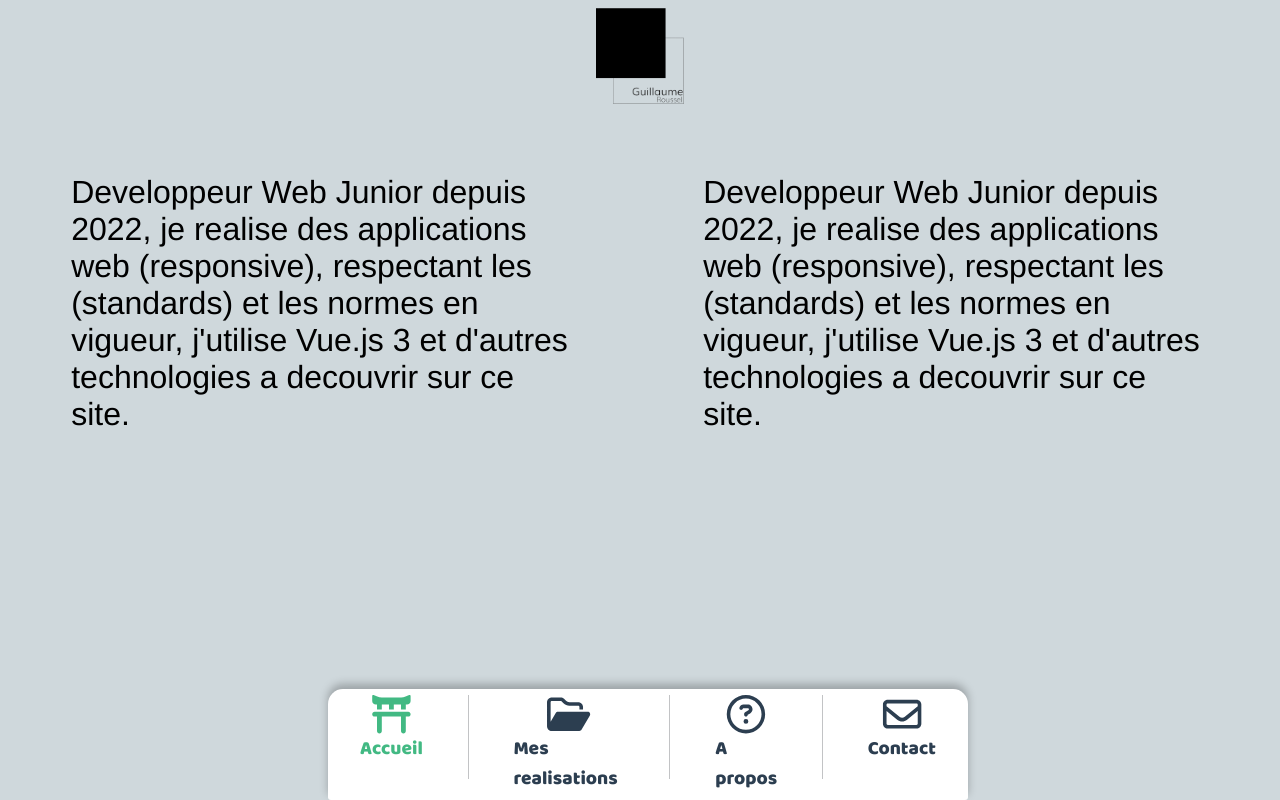
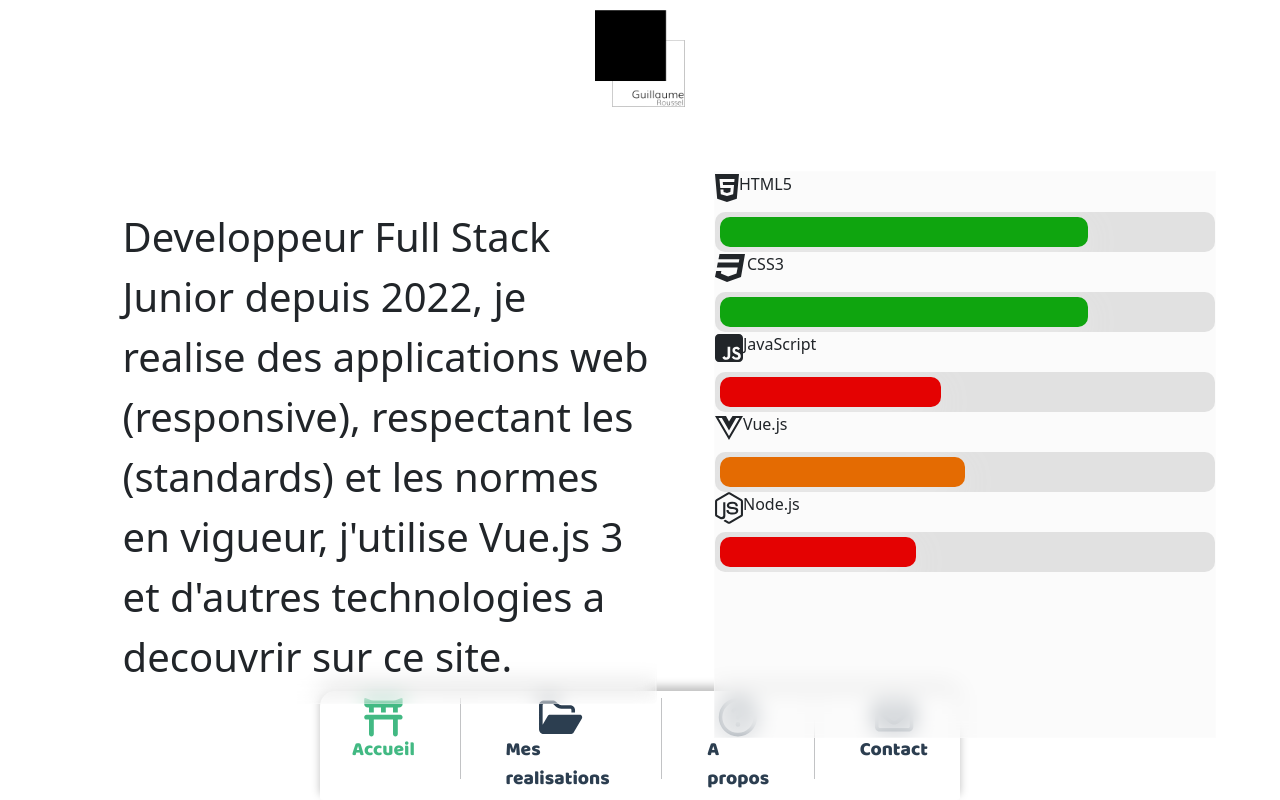
Before and after one commit to SmashGeek/guillaumeroussel, a Vue app: page /#/ in a window 1280 px wide. Built offline with nearby package versions, Linux system fonts and the light colour scheme.

Commit message:
first version homepage

```diff
--- a/package.json
+++ b/package.json
@@ -9,9 +9,12 @@
   },
   "dependencies": {
     "@fortawesome/fontawesome-svg-core": "^6.1.1",
+    "@fortawesome/free-brands-svg-icons": "^6.1.1",
     "@fortawesome/free-regular-svg-icons": "^6.1.1",
     "@fortawesome/free-solid-svg-icons": "^6.1.1",
     "@fortawesome/vue-fontawesome": "^3.0.0-5",
+    "@popperjs/core": "^2.11.5",
+    "autoprefixer": "10.4.5",
     "bootstrap": "^5.1.3",
     "core-js": "^3.8.3",
     "vue": "^3.2.13",
--- a/public/index.html
+++ b/public/index.html
@@ -7,7 +7,7 @@
     <link rel="icon" href="<%= BASE_URL %>favicon.ico">
     <title><%= htmlWebpackPlugin.options.title %></title>
   </head>
-  <body>
+  <body class="color">
     <noscript>
       <strong>We're sorry but <%= htmlWebpackPlugin.options.title %> doesn't work properly without JavaScript enabled. Please enable it to continue.</strong>
     </noscript>
--- a/src/App.vue
+++ b/src/App.vue
@@ -14,11 +14,8 @@ export default {
 </script>
 
 
-<style>
-#app {
+<style lang="scss">
+/*#app {
   font-family: Helvetica, Arial, sans-serif;
-}
-body {
-  background-color: #CFD8DC;
-}
+}*/
 </style>
--- a/src/components/HomeLeftSide.vue
+++ b/src/components/HomeLeftSide.vue
@@ -1,6 +1,6 @@
 <template>
 <div class="left-side">
-    <p>Developpeur Web Junior depuis 2022, je realise des applications web (responsive), respectant les (standards) et les normes en vigueur,
+    <p>Developpeur Full Stack Junior depuis 2022, je realise des applications web (responsive), respectant les (standards) et les normes en vigueur,
     j'utilise Vue.js 3 et d'autres technologies a decouvrir sur ce site.</p>
 </div>
 
@@ -18,7 +18,11 @@ export default {
 .left-side {
     width: 50%;
     margin: 3% 5% 3% 5%;
-    font-size: 2em;
+    font-size: 2.5em;
+    background: rgba(255,255,255,0.05);
+    backdrop-filter: blur(10px);
+    border: 1px solid rgba(255,255,255,0.25);
+    border-radius: 5px;
 }
 
 </style>
--- a/src/components/HomeRightSide.vue
+++ b/src/components/HomeRightSide.vue
@@ -1,9 +1,36 @@
 <template>
-<div class="left-side">
-    <p>Developpeur Web Junior depuis 2022, je realise des applications web (responsive), respectant les (standards) et les normes en vigueur,
-    j'utilise Vue.js 3 et d'autres technologies a decouvrir sur ce site.</p>
+<div class="progress-container">
+	<div class="progress-content">
+		<div class="progress-title"><font-awesome-icon :icon="['fab', 'html5']" size="2x"/><p>HTML5</p></div>
+		<div class="progress">
+			<div class="progress-value-html"></div>
+		</div>
+	</div>
+	<div class="progress-content">
+		<div class="progress-title"><font-awesome-icon :icon="['fab', 'css3']" size="2x"/><p>CSS3</p></div>
+		<div class="progress">
+			<div class="progress-value-css"></div>
+		</div>
+	</div>
+	<div class="progress-content">
+		<div class="progress-title"><font-awesome-icon :icon="['fab', 'js-square']" size="2x"/><p>JavaScript</p></div>
+		<div class="progress">
+			<div class="progress-value-js"></div>
+		</div>
+	</div>
+	<div class="progress-content">
+		<div class="progress-title"><font-awesome-icon :icon="['fab', 'vuejs']" size="2x"/><p>Vue.js</p></div>
+		<div class="progress">
+			<div class="progress-value-vue"></div>
+		</div>
+	</div>
+	<div class="progress-content">
+		<div class="progress-title"><font-awesome-icon :icon="['fab', 'node-js']" size="2x"/><p>Node.js</p></div>
+		<div class="progress">
+			<div class="progress-value-node"></div>
+		</div>
+	</div>
 </div>
-
 </template>
 
 <script>
@@ -15,10 +42,85 @@ export default {
 </script>
 
 <style scoped>
-.left-side {
-    width: 50%;
-    margin: 3% 5% 3% 5%;
-    font-size: 2em;
+
+.progress-container {
+	background: rgba(248, 248, 248, 0.5);
+	backdrop-filter: blur(10px);
+	border: 1px solid rgba(255,255,255,0.25);
+}
+.progress-title {
+	display: flex;
+}
+.progress {
+	background: rgba(2, 2, 2, 0.1);
+	justify-content: flex-start;
+	border-radius: 10px;
+	align-items: center;
+	position: relative;
+	padding: 0 5px;
+	display: flex;
+	height: 40px;
+	width: 500px;
 }
 
+.progress-value-html {
+	animation: load-html 3s normal forwards;
+	box-shadow: 0 10px 40px -10px #fff;
+	border-radius: 10px;
+	background: #0fa50f;
+	height: 30px;
+	width: 0;
+	}
+.progress-value-css {
+	animation: load-css 3s normal forwards;
+	box-shadow: 0 10px 40px -10px #fff;
+	border-radius: 10px;
+	background: #0fa50f;
+	height: 30px;
+	width: 0;
+	}
+	.progress-value-js {
+	animation: load-js 3s normal forwards;
+	box-shadow: 0 10px 40px -10px #fff;
+	border-radius: 10px;
+	background: #e40202;
+	height: 30px;
+	width: 0;
+	}
+	.progress-value-vue {
+	animation: load-vue 3s normal forwards;
+	box-shadow: 0 10px 40px -10px #fff;
+	border-radius: 10px;
+	background: #e46b02;
+	height: 30px;
+	width: 0;
+	}
+	.progress-value-node {
+	animation: load-node 3s normal forwards;
+	box-shadow: 0 10px 40px -10px #fff;
+	border-radius: 10px;
+	background: #e40202;
+	height: 30px;
+	width: 0;
+	}
+@keyframes load-html {
+	0% { width: 0; }
+	100% { width: 75%; }
+}
+@keyframes load-css {
+	0% { width: 0; }
+	100% { width: 75%; }
+}
+@keyframes load-js {
+	0% { width: 0; }
+	100% { width: 45%; }
+}
+@keyframes load-vue {
+	0% { width: 0; }
+	100% { width: 50%; }
+}
+@keyframes load-node {
+	0% { width: 0; }
+	100% { width: 40%; }
+}
 </style>
--- a/src/components/Navbar.vue
+++ b/src/components/Navbar.vue
@@ -3,11 +3,11 @@
         <div class="item-container">
         <div class="item-navbar">
             <router-link to="/" class="icon-navbar"><font-awesome-icon :icon="['fas', 'torii-gate']" size="2x"/>Accueil</router-link>
-            <span class="item-separation"></span>
+            <div class="item-separation"></div>
             <a href="#" class="icon-navbar"><font-awesome-icon :icon="['far', 'folder-open']" size="2x" />Mes realisations</a>
-            <span class="item-separation"></span>
+            <div class="item-separation"></div>
             <router-link to="/about" class="icon-navbar"><font-awesome-icon :icon="['far', 'circle-question']" size="2x"/>A propos</router-link>
-            <span class="item-separation"></span>
+            <div class="item-separation"></div>
             <a href="#" class="icon-navbar"><font-awesome-icon :icon="['far', 'envelope']" size="2x" />Contact</a>
         </div>
         </div>
--- a/src/main.js
+++ b/src/main.js
@@ -1,6 +1,8 @@
 import { createApp } from 'vue'
 import App from './App.vue'
 import router from './router'
+import "bootstrap/dist/css/bootstrap.min.css";
+import "bootstrap";
 
 /* import the fontawesome core */
 import { library } from '@fortawesome/fontawesome-svg-core'
@@ -8,11 +10,12 @@ import { library } from '@fortawesome/fontawesome-svg-core'
 /* import specific icons */
 import { fas } from '@fortawesome/free-solid-svg-icons'
 import { far } from '@fortawesome/free-regular-svg-icons'
+import { fab } from '@fortawesome/free-brands-svg-icons'
 
 /* import font awesome icon component */
 import { FontAwesomeIcon } from '@fortawesome/vue-fontawesome'
 
 /* add icons to the library */
-library.add(fas, far)
+library.add(fas, far, fab)
 
 createApp(App).component('font-awesome-icon', FontAwesomeIcon).use(router).mount('#app')
--- a/src/views/HomeView.vue
+++ b/src/views/HomeView.vue
@@ -28,10 +28,12 @@ export default {
 .logo {
   width: 7%;
   height: 7%;
+  margin-top: 10px;
 }
 
 .divided-home {
   display: flex;
   flex-direction: row;
+  margin: 5% 5% 0% 5%;
 }
 </style>
```
Also changed, not shown: 1 other file (tests, documents, lock files or other folders).
